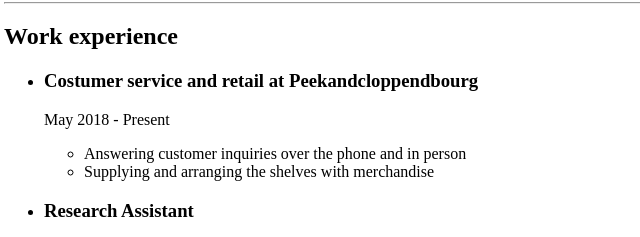
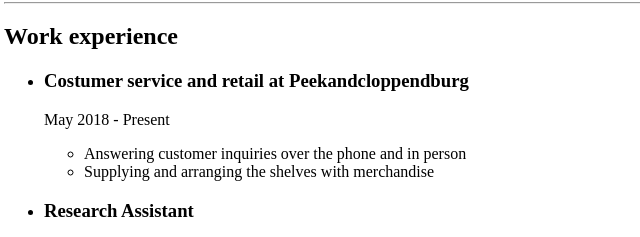
Before and after one commit to ImDanielx/html-CV, a plain HTML site: page index.html in a window 1280 px wide. Shown: the part 404-641 px from the top of the page, 4-644 px from the left. Drawn offline with Linux system fonts and the light colour scheme.

Commit message:
Add files via upload

```diff
--- a/index.html
+++ b/index.html
@@ -15,7 +15,7 @@
         <li> Management and expertise of the land fund at USAMVB(2021-2023)</li></ul>
     <HR>
     <h2>Work experience</h2>
-    <ul><li><h3>Costumer service and retail at Peekandcloppendbourg</h3></li>
+    <ul><li><h3>Costumer service and retail at Peekandcloppendburg</h3></li>
         <p>May 2018 - Present</p>
         <ul>
             <Li>Answering customer inquiries over the phone and in person</Li>
```
